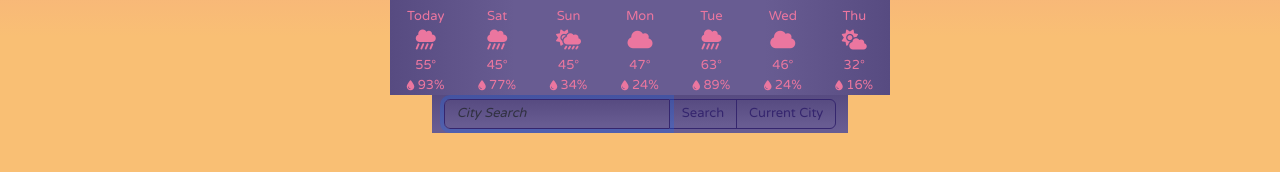
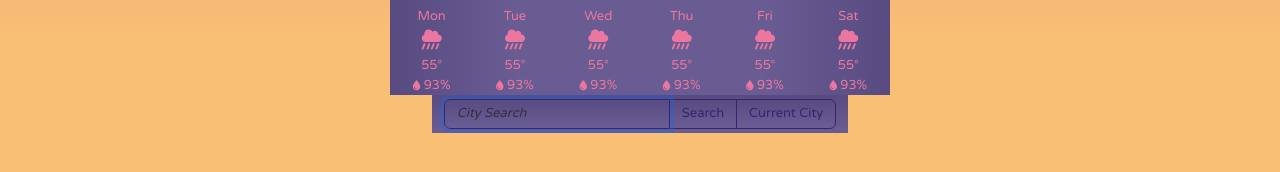
Before and after one commit to ALawler/Weather-App, a website built with Parcel: page index.html in a window 1280 px wide. Shown: the part 364-536 px from the top of the page. Built offline with nearby package versions, Linux system fonts and the light colour scheme; no server answers.

Commit message:
HTML + JS
started setting up "forEach" loop and string concatenation for forecast

```diff
--- a/index.html
+++ b/index.html
@@ -76,63 +76,8 @@ alt="Axios"
         </div>
       </div>
 
-      <div class="row week gradientP">
-        <div class="col">
-          Today
-          <div class="icon"><i class="fa-solid fa-cloud-showers-heavy"></i></div>
-          <div>55°</div>
-          <div><i class="fa-solid fa-droplet rainDrop"></i> 93%</div>
-        </div>
+      <div id="forecast"></div>
 
-        <div
-          class="col"
-        >
-        Sat
-        <div class="icon"><i class="fa-solid fa-cloud-showers-heavy"></i></div>
-        <div>45°</div>
-        <div><i class="fa-solid fa-droplet rainDrop"></i> 77%</div>
-        </div>
-        <div
-          class="col"
-        >
-        Sun
-        <div class="icon"><i class="fa-solid fa-cloud-sun-rain"></i></div>
-        <div>45°</div>
-        <div><i class="fa-solid fa-droplet rainDrop"></i> 34%</div>
-        </div>
-        <div
-          class="col"
-        >
-        Mon
-        <div class="icon"><i class="fa-solid fa-cloud"></i></div>
-        <div>47°</div>
-        <div><i class="fa-solid fa-droplet rainDrop"></i> 24%</div>
-        </div>
-        <div
-          class="col"
-        >
-        Tue
-        <div class="icon"><i class="fa-solid fa-cloud-showers-heavy"></i></div>
-        <div>63°</div>
-        <div><i class="fa-solid fa-droplet rainDrop"></i> 89%</div>
-        </div>
-        <div
-          class="col"
-        >
-        Wed
-        <div class="icon"><i class="fa-solid fa-cloud"></i></div>
-        <div>46°</div>
-        <div><i class="fa-solid fa-droplet rainDrop"></i> 24%</div>
-        </div>
-        <div
-          class="col"
-        >
-        Thu
-        <div class="icon"><i class="fa-solid fa-cloud-sun"></i></div>
-        <div>32°</div>
-        <div><i class="fa-solid fa-droplet rainDrop"></i> 16%</div>
-        </div>
-      </div>
 
       <div class="row search">
         <div class="col-1"></div>
--- a/src/index.js
+++ b/src/index.js
@@ -55,6 +55,30 @@ function dateFormat(current) {
 let currentDateTime = document.querySelector("#currentDateTime");
 let current = new Date();
 currentDateTime.innerHTML = dateFormat(current);
+
+//display Weather Forecast
+function displayWeatherForecast() {
+  let forecastElement = document.querySelector("#forecast");
+  let days = ["Mon", "Tue", "Wed", "Thu", "Fri", "Sat"];
+
+  let forecastHTML = `<div class="row week gradientP">`;
+  days.forEach(function (day) {
+    forecastHTML =
+      forecastHTML +
+      `
+  <div class="col">
+          ${day}
+          <div class="icon"><i class="fa-solid fa-cloud-showers-heavy"></i></div>
+          <div class="weatherMax">55°</div>
+          <div class="humidity"><i class="fa-solid fa-droplet rainDrop"></i> 93%</div>
+        </div>
+  `;
+  });
+
+  forecastHTML = forecastHTML + `<div>`;
+  forecastElement.innerHTML = forecastHTML;
+  console.log(forecastHTML);
+}
 
 //display Weather Info
 function displayWeatherInfo(response) {
@@ -151,3 +175,4 @@ currentCityButton.addEventListener("click", currentLocationPlaceTemp);
 
 //Default City
 searchCity("Detroit");
+displayWeatherForecast();
```
